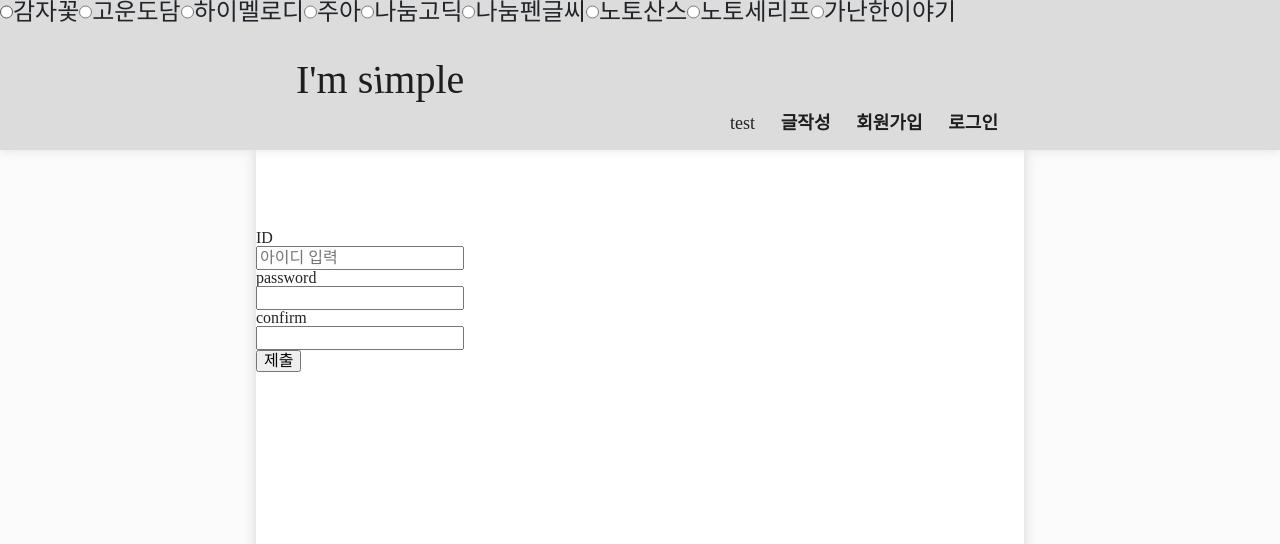
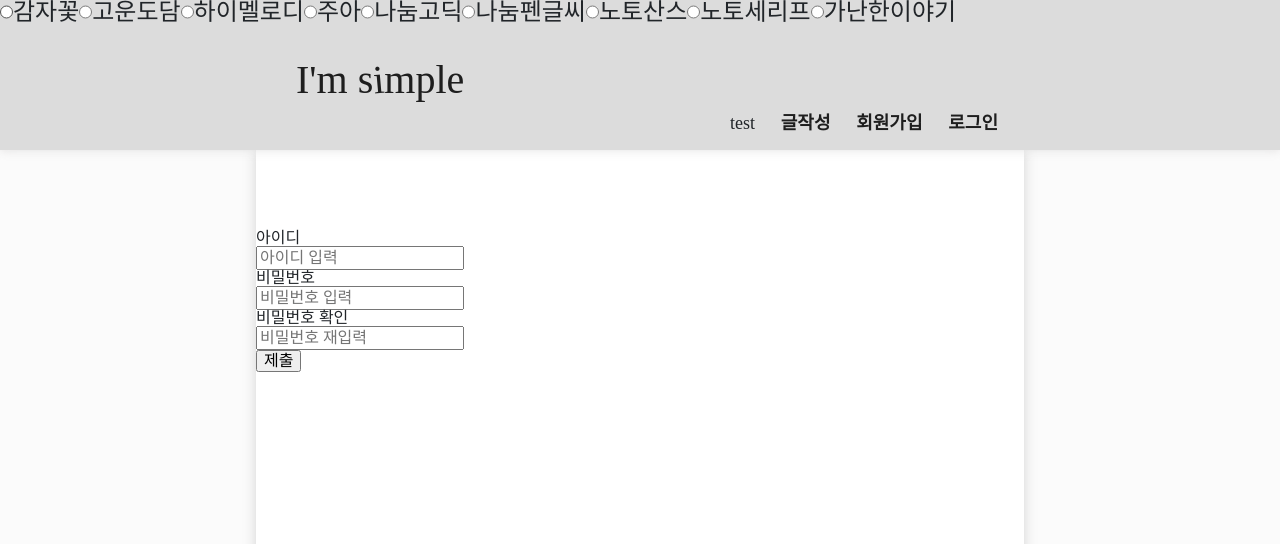
Before and after one commit to obov/simple-poster, a Flask app: page /signup in a window 1280 px wide. Shown: the top 544 px of the page. Run offline with Flask 2, Linux system fonts and the light colour scheme; some libraries are stand-ins or nearby versions; some web fonts are replaced.

Commit message:
signup&signin format check

```diff
--- a/static/js/member.js
+++ b/static/js/member.js
@@ -1,49 +1,51 @@
-
-  $('#submit').click(function () {
+$('#submit').click(()=>{
   const username = $('input[name="user_ID"]').val();
   const password = $('input[name="user_PW1"]').val();
   const password2 = $('input[name="user_PW2"]').val();
 
-    if (username === '') {
-      alert('아이디 입력해주세요');
-      return false;
-    }
-
-    if (password === '') {
-      alert('비밀번호 입력해주세요');
-      return false;
-    }
-
+  if (checkFormat(username,"아이디")) return;
+  if (checkFormat(password,"비밀번호")) return;
   if (password !== password2) {
     alert('비밀번호 정확히 입력해주세요');
-      return false;
+    $(`#password2-txt`).addClass("help-format")
+    $(`#password2`).focus();
+    return;
   }
 
   $.post('http://localhost:5000/user/signup', {
     username: username,
     password: password,
   }, (response)=>{
-      console.log(response.msg)
+    window.location.replace("/");
   });
 });
 
-  $('#login').click(function (e) {
+$('#login').click(()=>{
   console.log("Click")
   const username = $('#username').val();
   const password = $('#password').val();
-    if (username == '') {
-      alert('아이디 입력해주세요');
-      return false;
-    }
-    if (password == '') {
-      alert('비밀번호 입력해주세요');
-      return false;
-    }
+  if (checkFormat(username,"아이디")) return;
+  if (checkFormat(password,"비밀번호")) return;
 
   $.post('http://localhost:5000/user/login', {
     username: username,
     password: password,
   }, (response)=>{
-      // 서버에서 암호화한 로그인 토큰을 다시 건네받고 브라우저 쿠키에 저장해야해요.
+    window.location.replace("/");
   });
 })
+
+function checkFormat(val,txt) {
+  const regExp = /^(?=.*[a-zA-Z])[-a-zA-Z0-9]{6,15}$/;
+  if (val === '') {
+    alert(`${txt}를 입력해주세요`);
+    $(`#${txt}-txt`).addClass("help-format")
+    $(`#${txt}`).focus();
+    return true;
+  } else if (!regExp.test(val)) {
+    alert(`${txt}는 6~15자로 영문,숫자만 사용 가능합니다.`)
+    $(`#${txt}-txt`).addClass("help-format")
+    $(`#${txt}`).focus();
+    return true;
+  } else return false;
+}
--- a/templates/signup.html
+++ b/templates/signup.html
@@ -2,20 +2,25 @@
 <!--  -->
 {% block title %}Home{%endblock%}
 <!--  -->
-{% block css %}<link
-  rel="stylesheet"
-  href="{{ url_for('static', filename='css/home.css') }}"
-/>{%endblock%}
+{% block css %}
+<link rel="stylesheet" href="{{ url_for('static', filename='css/home.css') }}"/>
+<style>
+  .help-format {
+    color: red;
+    font-weight: bold;
+  }
+</style>
+{%endblock%}
 <!--  -->
 {% block content %}
 <section>
-  ID<br />
-  <input type="text" name="user_ID" placeholder="아이디 입력" />
+  <span class="username-txt" id="아이디-txt">아이디</span><br />
+  <input type="text" name="user_ID" id="아이디" placeholder="아이디 입력" />
   <br />
-  password<br />
-  <input type="password" name="user_PW1" value="" /><br />
-  confirm<br />
-  <input type="password" name="user_PW2" value="" />
+  <span class="password-txt" id="비밀번호-txt">비밀번호</span><br />
+  <input type="password" name="user_PW1" id="비밀번호" placeholder="비밀번호 입력" /><br />
+  <span class="password2-txt" id="password2-txt">비밀번호 확인</span><br />
+  <input type="password" name="user_PW2" id="password2" placeholder="비밀번호 재입력" />
   <br />
   <input type="submit" id="submit" name="" value="제출" />
 </section>
```
Lines whose indentation alone changed are shown as unchanged.
